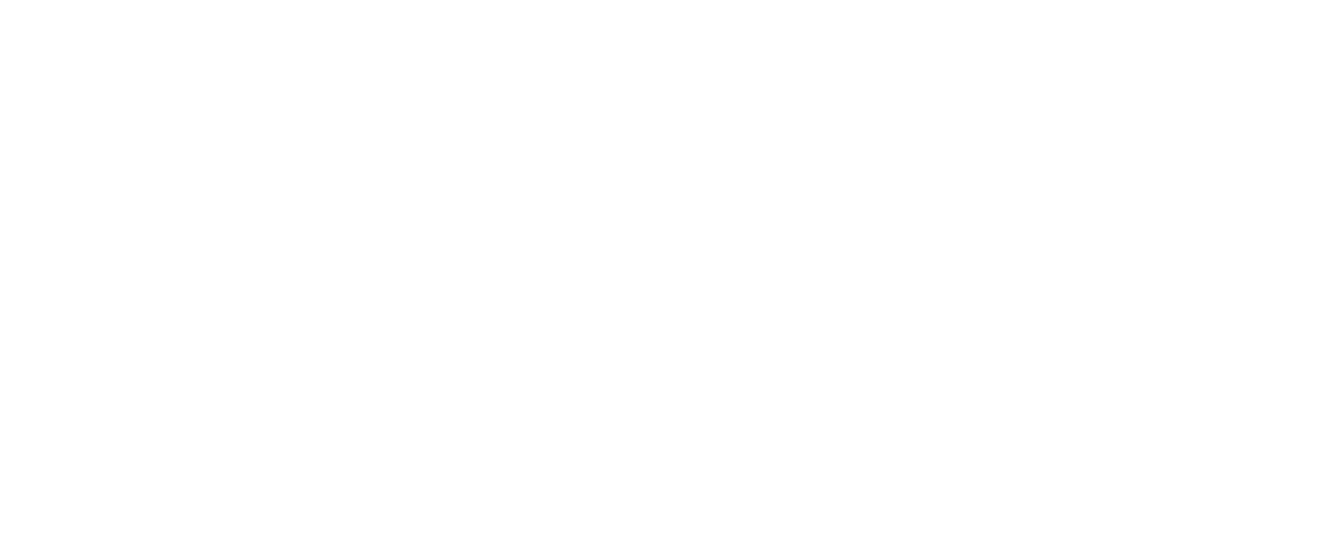
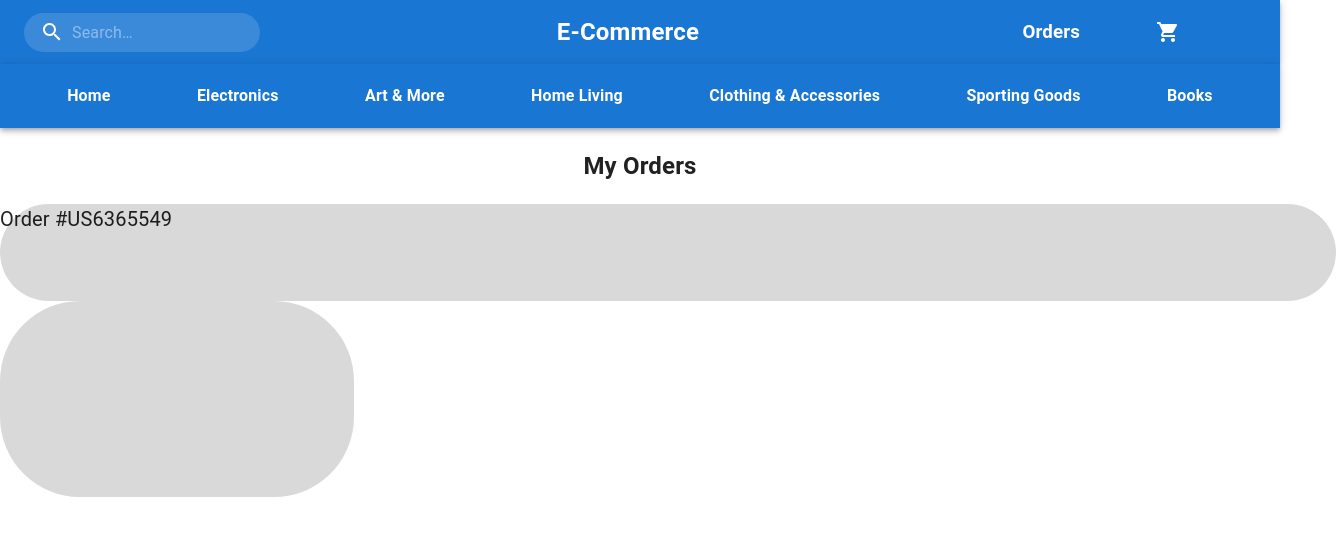
Before and after one commit to VincentCarrancho/ecommerce-app, a React (Vite) app: page /orders in a window 1280 px wide. Before the commit this address had no page. Shown: the top 536 px of the page, 1336 px wide, since content can reach past the window. Built offline with nearby package versions, Linux system fonts and the light colour scheme.

Commit message:
started working on card components

```diff
--- a/src/App.jsx
+++ b/src/App.jsx
@@ -3,6 +3,7 @@
 import Cart from './Components/Cart'
 import {BrowserRouter, Routes, Route} from "react-router-dom";
 import ActionAreaCard from "./Components/PrimaryCard";
+import Orders from "./Components/Orders";
 
 function App() {
   const [count, setCount] = useState(0);
@@ -12,6 +13,7 @@
       <Routes>
         <Route path="/" element={<ParentNavandSideBar/>}/>
         <Route path="/cart" element={<Cart/>}/>
+        <Route path="/orders" element={<Orders/>}/>
         <Route path="/t" element={<ActionAreaCard/>}/>
       </Routes>
     </BrowserRouter>
--- /dev/null
+++ b/src/Components/Orders.jsx
@@ -0,0 +1,39 @@
+import Navbar from "./Navbar";
+import SubNavbar from "./SubNavbar";
+import './Styles.css'
+import * as React from 'react';
+import Box from '@mui/material/Box';
+
+export default function Orders() {
+    return (
+      <div>
+        <Navbar />
+        <SubNavbar />
+        <div >
+            <h2 class="myOrders"> My Orders </h2>
+        </div>
+        <Box
+            sx={{
+                width: 1336,
+                height: 97,
+                backgroundColor: 'rgba(217, 217, 217, 1)',
+                borderRadius: 20
+            }}
+        >
+            <Box sx={{ color: 'text.primary', fontSize: 20 }}>Order #US6365549</Box>
+        </Box>
+
+        {/* rating and comments box */}
+        <Box
+            sx={{
+                width: 354,
+                height: 196,
+                backgroundColor: 'rgba(217, 217, 217, 1)',
+                borderRadius: 20
+            }}
+        >
+
+        </Box>
+      </div>
+    );
+  }
--- a/src/Components/Styles.css
+++ b/src/Components/Styles.css
@@ -14,3 +14,7 @@
 .Categories{
     margin:auto;
 }
+
+.myOrders{
+    text-align: center;
+}
```
